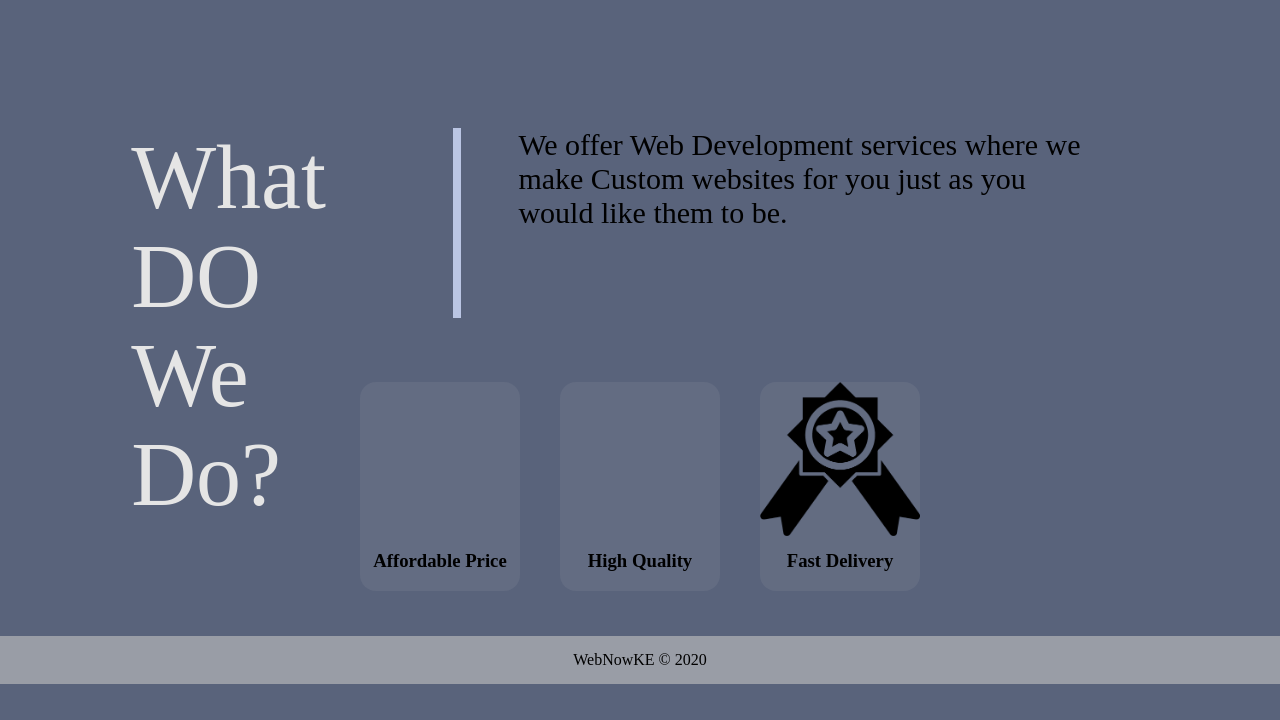
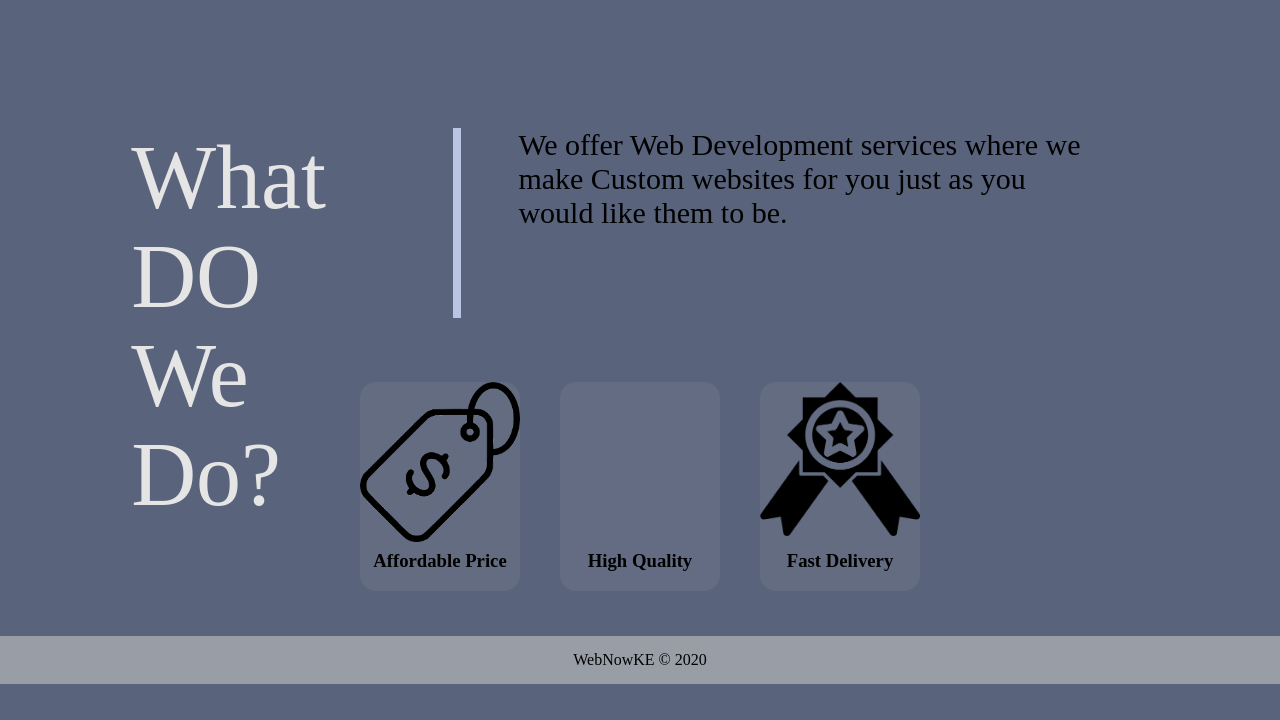
Before and after one commit to ckorir/site1, a plain HTML site: page index.html in a window 1280 px wide. Shown: the part 672-1392 px from the top of the page. Drawn offline with Linux system fonts and the light colour scheme; a web font is replaced by a local one.

Commit message:
corrected price

```diff
--- a/css/styles.css
+++ b/css/styles.css
@@ -168,7 +168,7 @@ body{
 }
 
 #price{
-    background-image: url('./img/afford.png');
+    background-image: url('../img/afford.png');
     background-color: #c4c4c417;
     background-size: contain;
     background-repeat: no-repeat;
```
